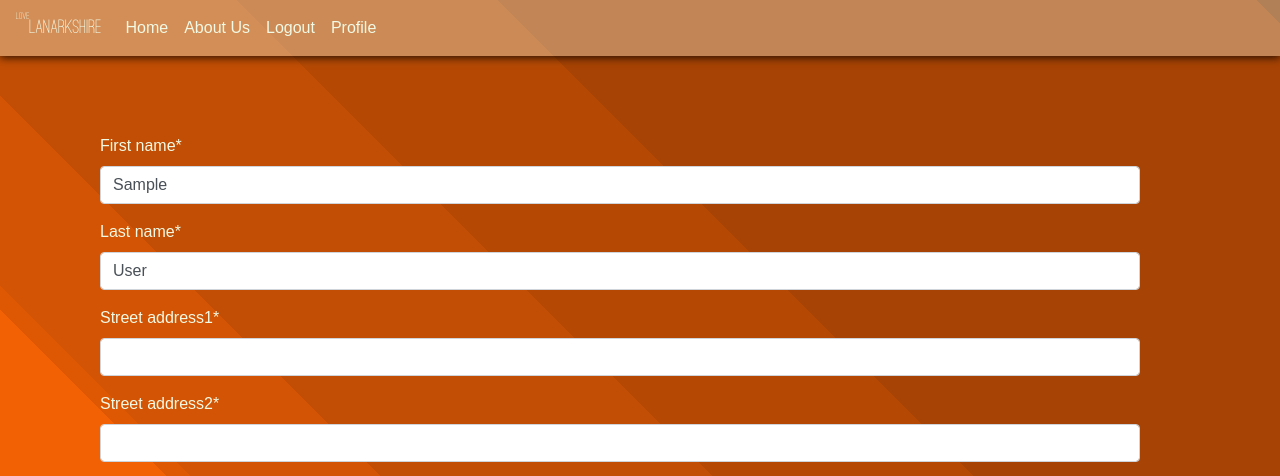
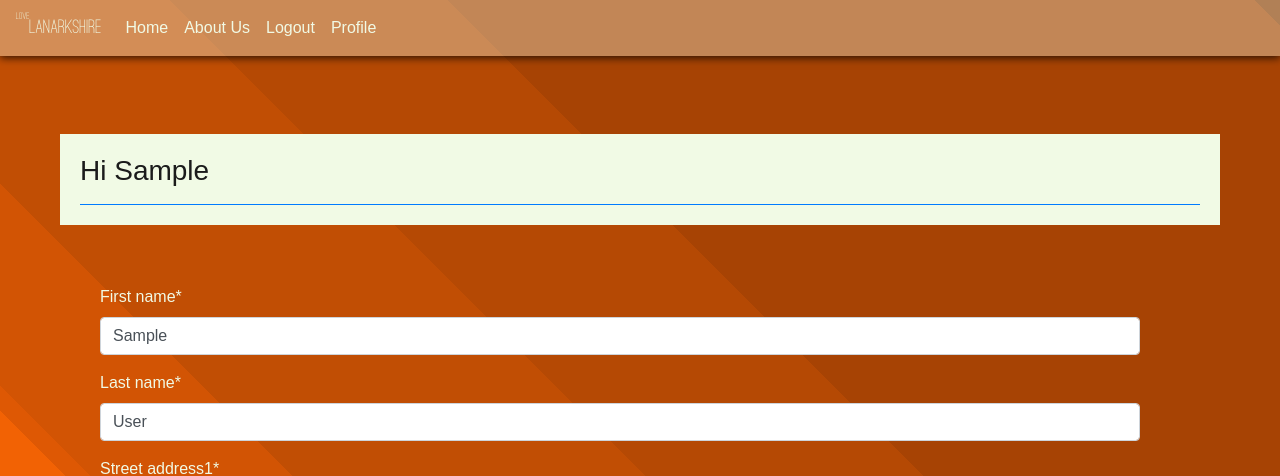
Before and after one commit to paperclippete/FinalMilestone, a Django app: page /membership/upgrade/1/ in a window 1280 px wide. Shown: the top 476 px of the page. Run offline with Django 3.2, Linux system fonts and the light colour scheme; the visitor is signed in with stand-in values (Sample User, id 1); parts of the project's set-up code (start-up, migrations or seed data) failed here and were passed over; some libraries are stand-ins or nearby versions; some web fonts are replaced.

Commit message:
added cost information to form

```diff
--- a/membership/templates/membership.html
+++ b/membership/templates/membership.html
@@ -16,6 +16,22 @@
 {% endblock %}
 
 {% block content %}
+
+<div class="event-container layout">
+    <h3>Hi {{ user.first_name|title }}</h3>
+    <p class="membership-info">
+    {% if membership_level == 'bronze' %}
+        You've chosen to be a<span class="bronze-text"><strong> BRONZE</strong></span> member, this is completely free! Please fill out the form for our records.
+    {% elif membership_level == 'silver' %}
+        You've chosen to be a<span class="silver-text"><strong> SILVER</strong></span> member. Please complete the following form to pay the <strong><i class="fas fa-pound-sign"></i> 20 </strong> membership.
+    {% elif membership_level == 'gold' %}
+        You've chosen to be a<span class="gold-text"><strong> GOLD</strong></span> member. Please complete the following form to pay the <strong><i class="fas fa-pound-sign"></i> 120 </strong> membership.
+    {% endif %}
+    </p>
+    <div class="divider"></div>
+</div>
+
+
 <div class="lanarkshire-form">
     <form method="POST" id="payment-form">
         <div id="credit-card-errors" style="display: none;">
```
